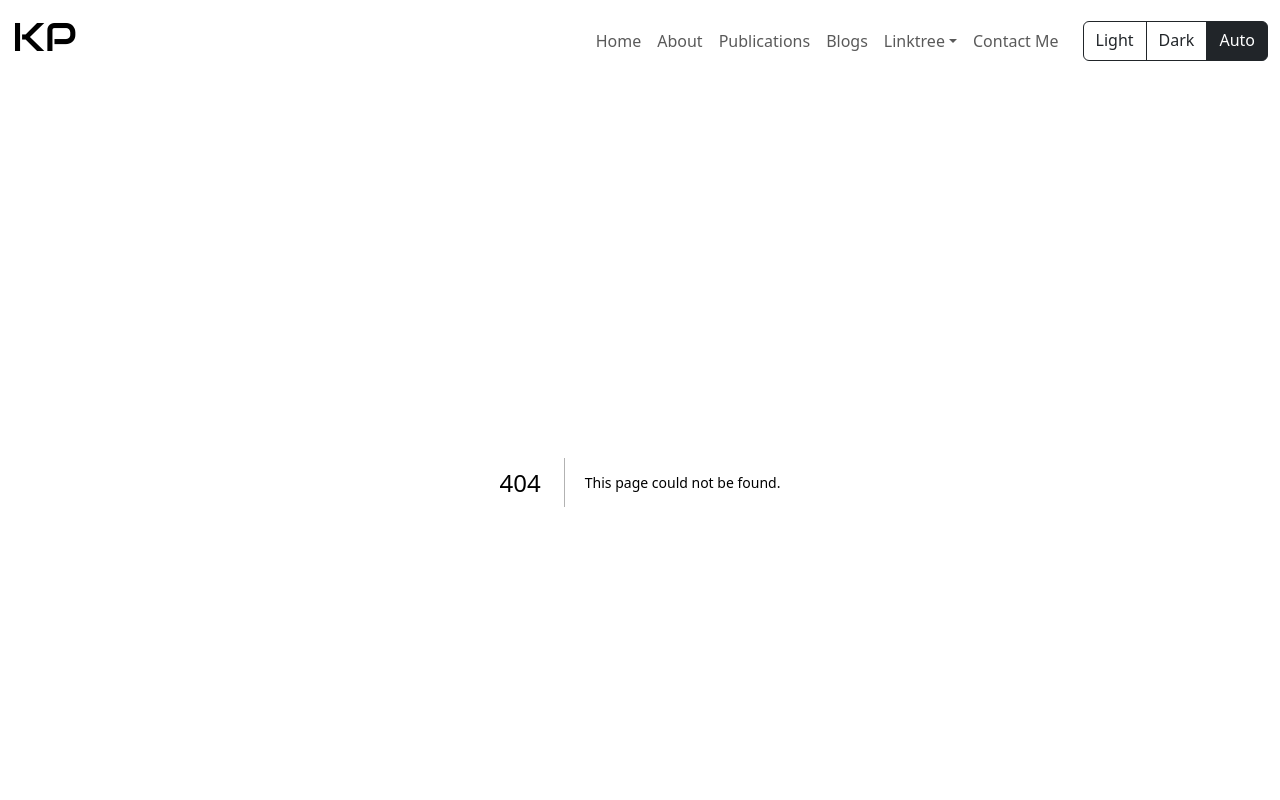
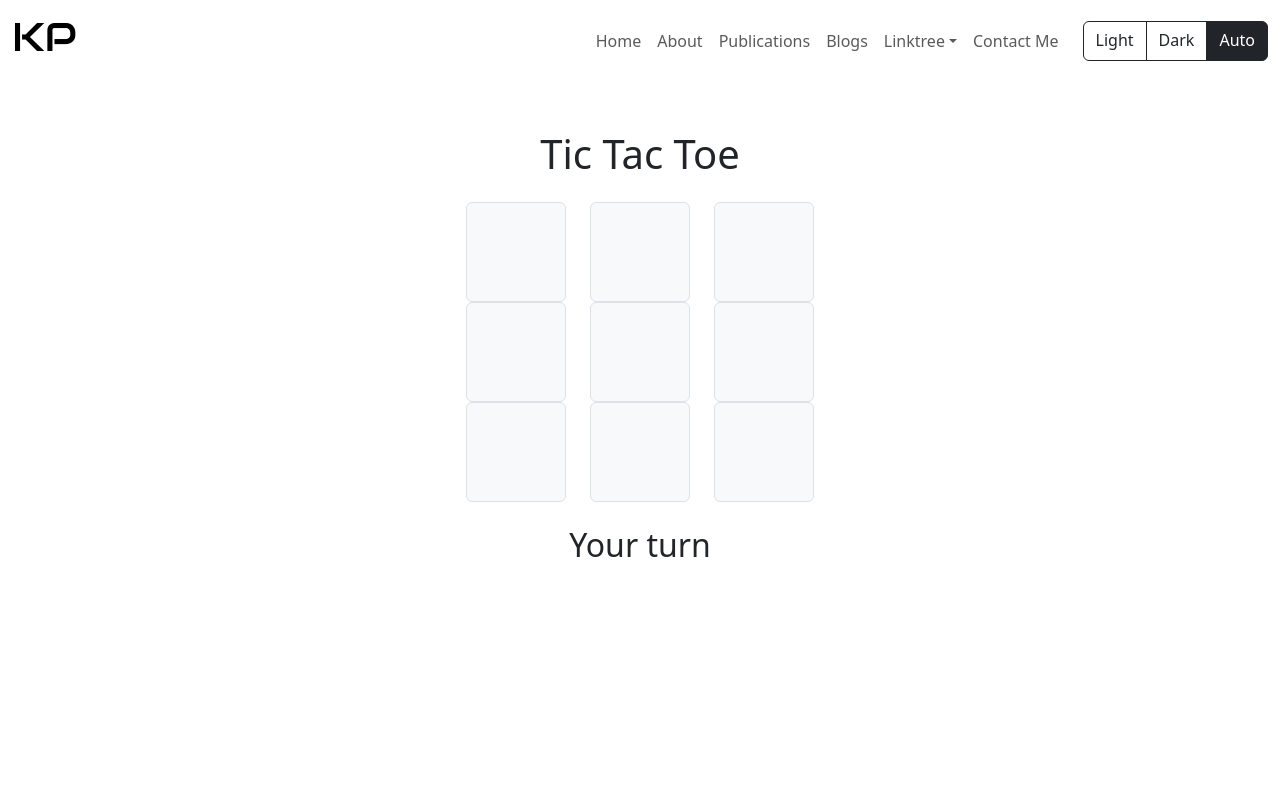
Before and after one commit to kunpai/my-website, a Next.js app: page /games/tictactoe in a window 1280 px wide. Before the commit this address had no page. Shown: the top 800 px of the page. Built offline with nearby package versions, Linux system fonts and the light colour scheme.

Commit message:
feat: Add Tic Tac Toe game component and page

```diff
--- /dev/null
+++ b/components/tictactoe.js
@@ -0,0 +1,180 @@
+import React, { useState, useEffect } from 'react';
+import 'bootstrap/dist/css/bootstrap.min.css';
+
+function TicTacToe() {
+  const [board, setBoard] = useState(Array(9).fill(null));
+  const [isXNext, setIsXNext] = useState(true);
+  const [winner, setWinner] = useState(null);
+
+  useEffect(() => {
+    if (!isXNext && !winner) {
+      const timer = setTimeout(() => {
+        cpuMove();
+      }, 500);
+      return () => clearTimeout(timer);
+    }
+  }, [isXNext, winner]);
+
+  const handleClick = (index) => {
+    if (board[index] || winner) return;
+
+    const newBoard = [...board];
+    newBoard[index] = 'X';
+    setBoard(newBoard);
+    setIsXNext(false);
+    checkWinner(newBoard);
+  };
+
+  const cpuMove = () => {
+    const bestMove = findBestMove(board);
+    const newBoard = [...board];
+    newBoard[bestMove] = 'O';
+    setBoard(newBoard);
+    setIsXNext(true);
+    checkWinner(newBoard);
+  };
+
+  const checkWinner = (currentBoard) => {
+    const lines = [
+      [0, 1, 2], [3, 4, 5], [6, 7, 8],
+      [0, 3, 6], [1, 4, 7], [2, 5, 8],
+      [0, 4, 8], [2, 4, 6]
+    ];
+
+    for (let line of lines) {
+      const [a, b, c] = line;
+      if (currentBoard[a] && currentBoard[a] === currentBoard[b] && currentBoard[a] === currentBoard[c]) {
+        setWinner(currentBoard[a]);
+        return;
+      }
+    }
+
+    if (!currentBoard.includes(null)) {
+      setWinner('Draw');
+    }
+  };
+
+  const findBestMove = (currentBoard) => {
+    let bestScore = -Infinity;
+    let bestMove;
+    for (let i = 0; i < 9; i++) {
+      if (currentBoard[i] === null) {
+        currentBoard[i] = 'O';
+        let score = minimax(currentBoard, 0, false, -Infinity, Infinity);
+        currentBoard[i] = null;
+        if (score > bestScore) {
+          bestScore = score;
+          bestMove = i;
+        }
+      }
+    }
+    return bestMove;
+  };
+
+  const minimax = (currentBoard, depth, isMaximizing, alpha, beta) => {
+    const result = checkGameResult(currentBoard);
+    if (result !== null) {
+      return scores[result];
+    }
+
+    if (isMaximizing) {
+      let bestScore = -Infinity;
+      for (let i = 0; i < 9; i++) {
+        if (currentBoard[i] === null) {
+          currentBoard[i] = 'O';
+          let score = minimax(currentBoard, depth + 1, false, alpha, beta);
+          currentBoard[i] = null;
+          bestScore = Math.max(score, bestScore);
+          alpha = Math.max(alpha, score);
+          if (beta <= alpha) break;
+        }
+      }
+      return bestScore;
+    } else {
+      let bestScore = Infinity;
+      for (let i = 0; i < 9; i++) {
+        if (currentBoard[i] === null) {
+          currentBoard[i] = 'X';
+          let score = minimax(currentBoard, depth + 1, true, alpha, beta);
+          currentBoard[i] = null;
+          bestScore = Math.min(score, bestScore);
+          beta = Math.min(beta, score);
+          if (beta <= alpha) break;
+        }
+      }
+      return bestScore;
+    }
+  };
+
+  const checkGameResult = (currentBoard) => {
+    const lines = [
+      [0, 1, 2], [3, 4, 5], [6, 7, 8],
+      [0, 3, 6], [1, 4, 7], [2, 5, 8],
+      [0, 4, 8], [2, 4, 6]
+    ];
+
+    for (let line of lines) {
+      const [a, b, c] = line;
+      if (currentBoard[a] && currentBoard[a] === currentBoard[b] && currentBoard[a] === currentBoard[c]) {
+        return currentBoard[a];
+      }
+    }
+
+    return currentBoard.includes(null) ? null : 'Draw';
+  };
+
+  const scores = {
+    'O': 10,
+    'X': -10,
+    'Draw': 0
+  };
+
+  const resetGame = () => {
+    setBoard(Array(9).fill(null));
+    setIsXNext(true);
+    setWinner(null);
+  };
+
+  const renderSquare = (index) => (
+    <button className="btn btn-light border" style={{width: '100px', height: '100px', fontSize: '2em'}} onClick={() => handleClick(index)}>
+      {board[index]}
+    </button>
+  );
+
+  return (
+    <div className="container mt-5">
+      <h1 className="text-center mb-4">Tic Tac Toe</h1>
+      <div className="d-flex justify-content-center">
+        <div>
+          <div className="row">
+            <div className="col-4">{renderSquare(0)}</div>
+            <div className="col-4">{renderSquare(1)}</div>
+            <div className="col-4">{renderSquare(2)}</div>
+          </div>
+          <div className="row">
+            <div className="col-4">{renderSquare(3)}</div>
+            <div className="col-4">{renderSquare(4)}</div>
+            <div className="col-4">{renderSquare(5)}</div>
+          </div>
+          <div className="row">
+            <div className="col-4">{renderSquare(6)}</div>
+            <div className="col-4">{renderSquare(7)}</div>
+            <div className="col-4">{renderSquare(8)}</div>
+          </div>
+        </div>
+      </div>
+      <div className="text-center mt-4">
+        {winner ? (
+          <div>
+            <h2>{winner === 'Draw' ? "It's a draw!" : `Winner: ${winner}`}</h2>
+            <button className="btn btn-primary mt-2" onClick={resetGame}>Play Again</button>
+          </div>
+        ) : (
+          <h2>{isXNext ? "Your turn" : "CPU's turn"}</h2>
+        )}
+      </div>
+    </div>
+  );
+}
+
+export default TicTacToe;
--- /dev/null
+++ b/pages/games/tictactoe/index.js
@@ -0,0 +1,8 @@
+import React from "react";
+import TicTacToe from "@/components/tictactoe";
+
+export default function TicTacToePage() {
+    return (
+        <TicTacToe />
+    );
+}
```
